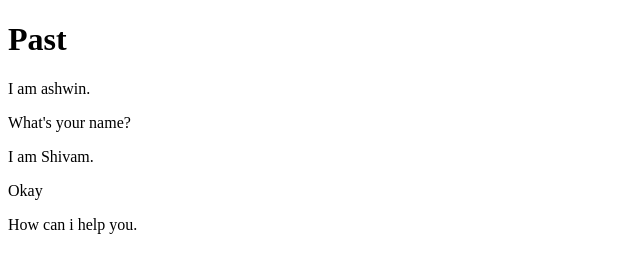
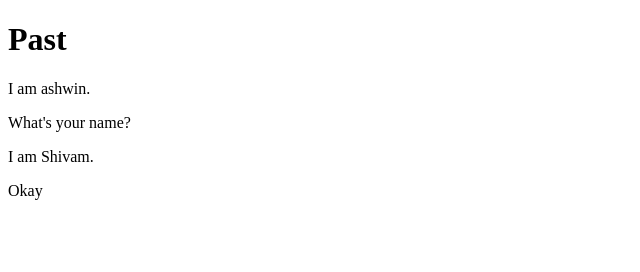
Before and after one commit to Asbendra8707/Past, a plain HTML site: page index.html in a window 1280 px wide. Shown: the whole page, without its empty margins (0-640 px from the left). Drawn offline with Linux system fonts and the light colour scheme.

Commit message:
second change

```diff
--- a/index.html
+++ b/index.html
@@ -11,6 +11,6 @@
     <p>What's your name?</p>
     <p>I am Shivam.</p>
     <p>Okay</p>
-    <p>How can i help you.</p>
+
 </body>
 </html>
```
